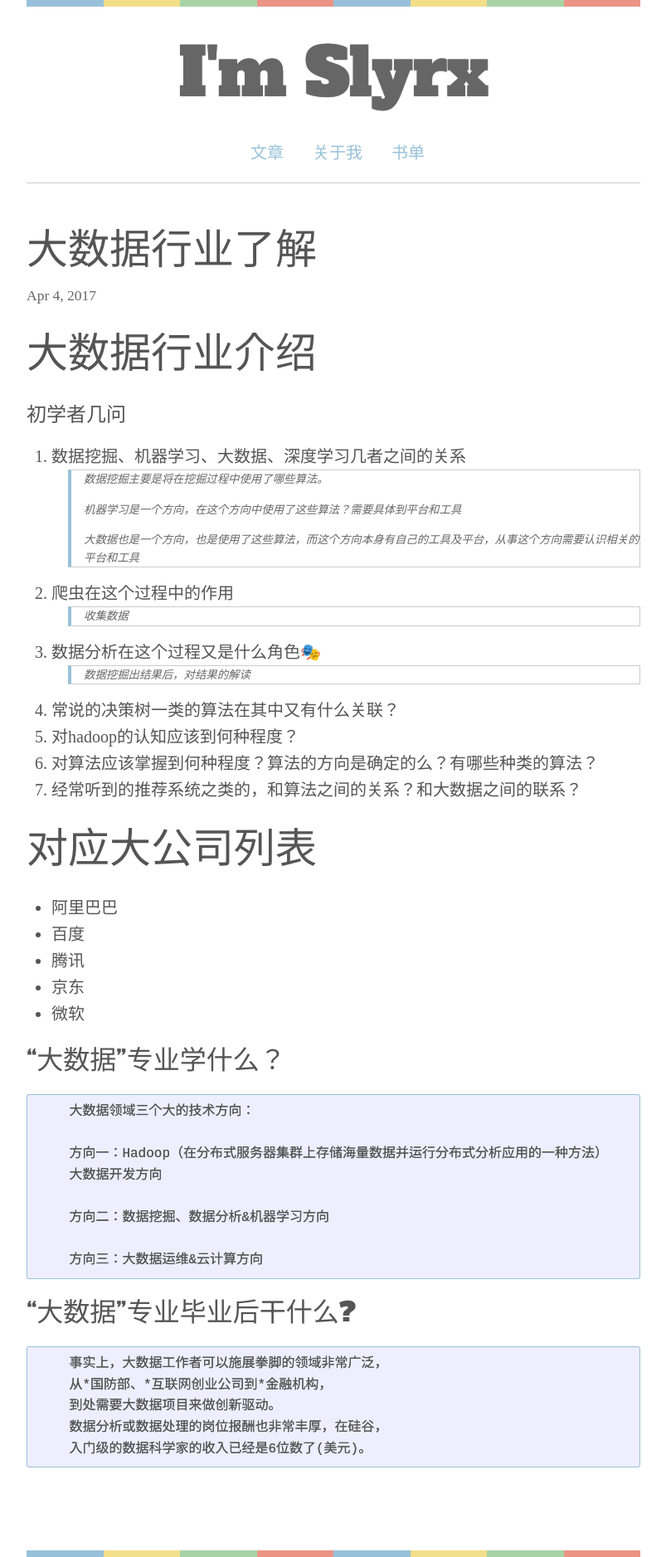
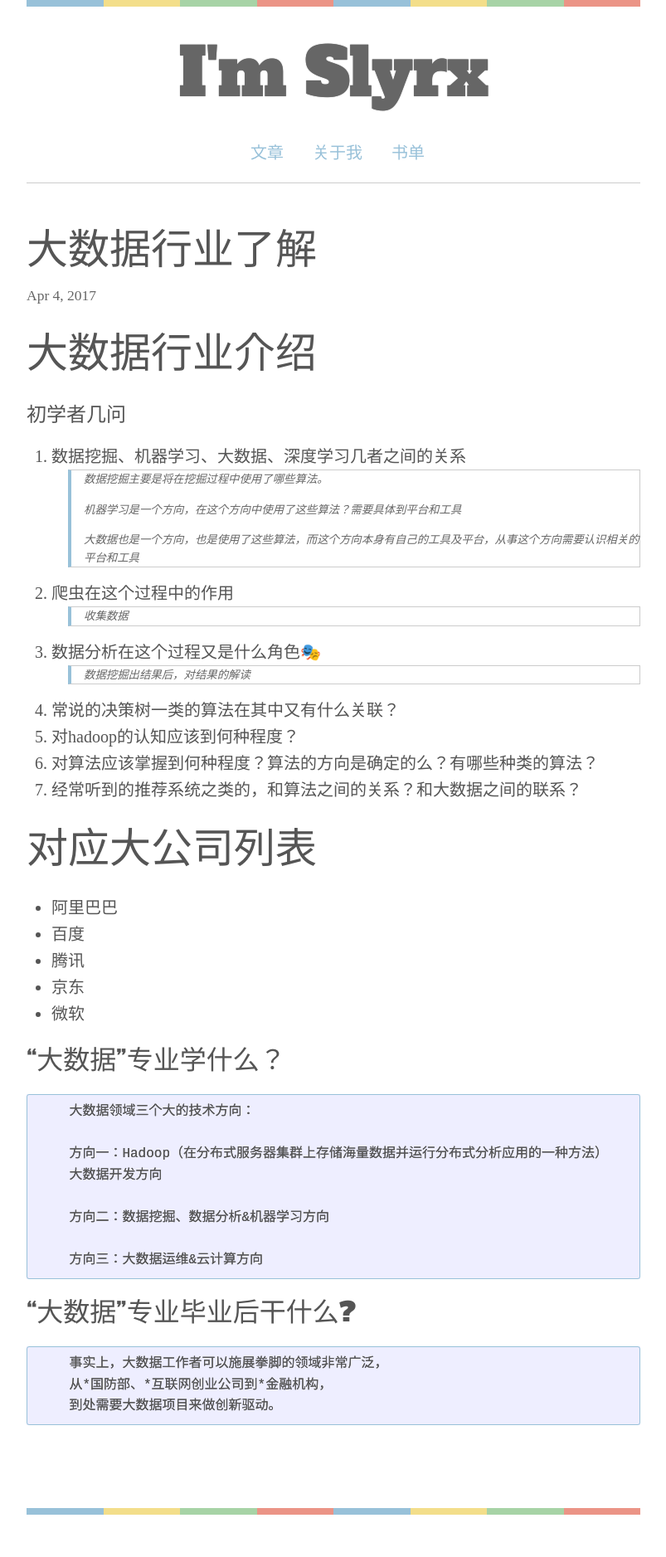
Before and after one commit to slyrx/blog, a Jekyll site: the page built from _posts/2017-4-4-大数据行业了解.md, in a window 1280 px wide. Shown: the whole page at 83% size, without its empty margins (238-1041 px from the left). Built offline with Jekyll 4.4.1, drawn with Linux system fonts in a browser that asks for light colours; some web fonts are replaced; after the commit the page ends 1826 px from its top, so only the background shows below that.

Commit message:
Update 2017-4-4-大数据行业了解.md

```diff
--- a/_posts/2017-4-4-大数据行业了解.md
+++ b/_posts/2017-4-4-大数据行业了解.md
@@ -43,5 +43,3 @@ title: 大数据行业了解
         事实上，大数据工作者可以施展拳脚的领域非常广泛，
         从*国防部、*互联网创业公司到*金融机构，
         到处需要大数据项目来做创新驱动。
-        数据分析或数据处理的岗位报酬也非常丰厚，在硅谷，
-        入门级的数据科学家的收入已经是6位数了(美元)。
```
